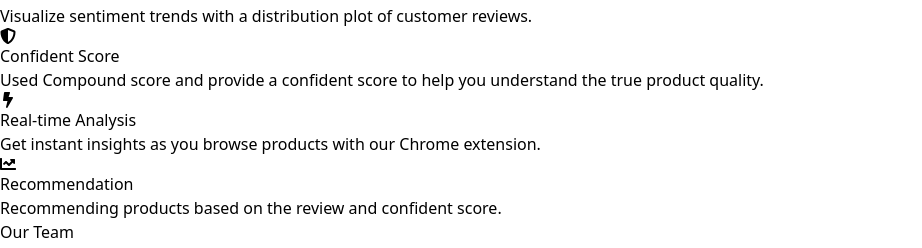
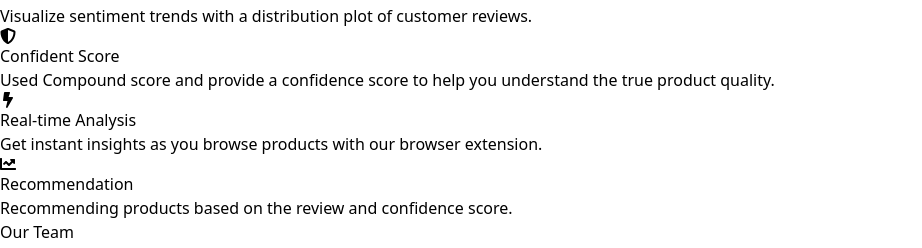
Before and after one commit to RajeshPandey10/pafr_ui, a React (Vite) app: page /features in a window 1280 px wide. Shown: the part 1708-1956 px from the top of the page, without its empty margins (0-922 px from the left). Built offline with nearby package versions, Linux system fonts and the light colour scheme.

Commit message:
ui-latest-final updated

```diff
--- a/src/components/Faq.jsx
+++ b/src/components/Faq.jsx
@@ -12,7 +12,7 @@ const Faq = () => {
     },
     {
       question: 'How does the review analysis work?',
-      answer: 'Our AI system processes reviews using advanced natural language processing techniques. It analyzes sentiment, identifies key product features, confident score, and provides a comprehensive summary to help you understand the true product quality.'
+      answer: 'Our AI system processes reviews using advanced natural language processing techniques. It analyzes sentiment, identifies key product features, confidence score, and provides a comprehensive summary to help you understand the true product quality.'
     },
     {
       question: 'Is the browser extension free to use?',
--- a/src/pages/features/Features.jsx
+++ b/src/pages/features/Features.jsx
@@ -37,19 +37,19 @@ const Features = () => {
       icon: <FaShieldAlt className="w-8 h-8 text-purple-600" />,
       title: "Confident Score",
       description:
-        "Used Compound score and provide a confident score to help you understand the true product quality.",
+        "Used Compound score and provide a confidence score to help you understand the true product quality.",
     },
     {
       icon: <FaBolt className="w-8 h-8 text-purple-600" />,
       title: "Real-time Analysis",
       description:
-        "Get instant insights as you browse products with our Chrome extension.",
+        "Get instant insights as you browse products with our browser extension.",
     },
     {
       icon: <FaChartLine className="w-8 h-8 text-purple-600" />,
       title: "Recommendation",
       description:
-        "Recommending products based on the review and confident score.",
+        "Recommending products based on the review and confidence score.",
     },
   ];
 
```
